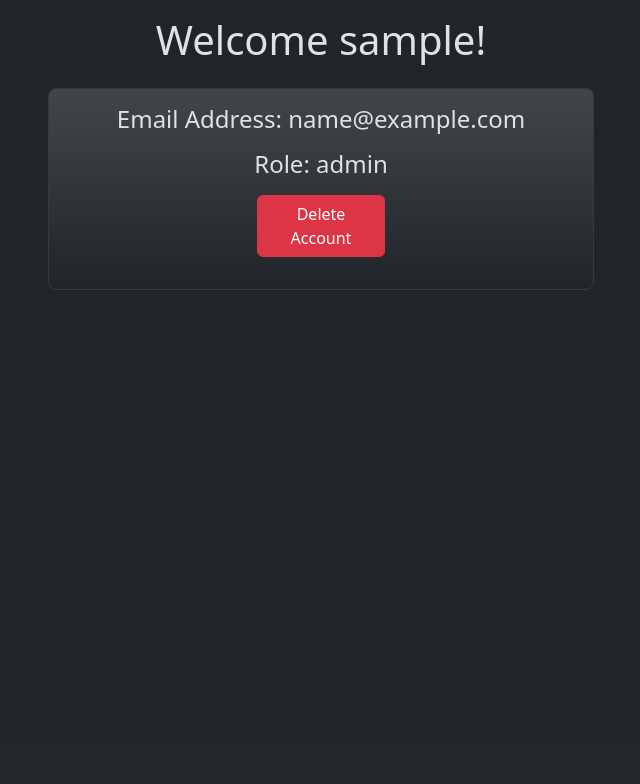
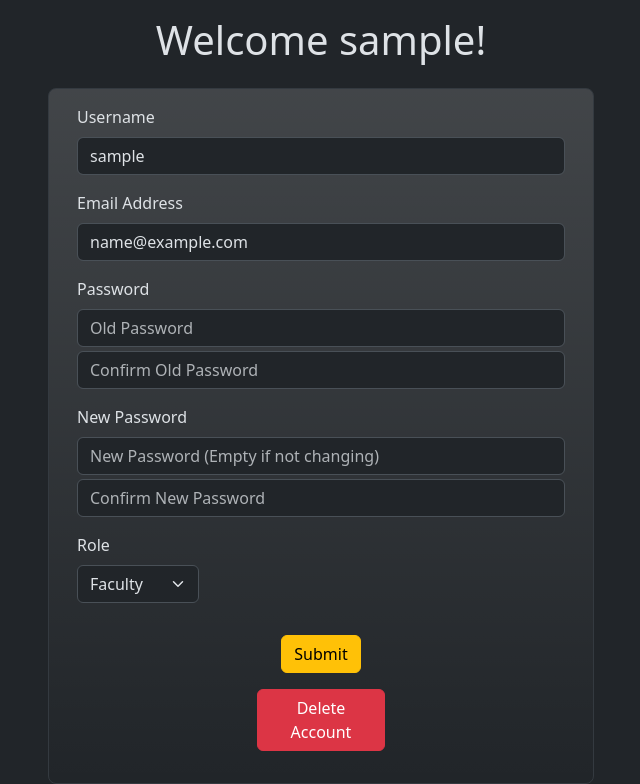
Before and after one commit to LeonBeltran/RPMT, a Flask app: page /account/ in a window 1280 px wide. Shown: the part 56-840 px from the top of the page, without its empty margins (319-959 px from the left). Before the commit the page ends 346 px from the top, so only its background shows below. Run offline with Flask 3, Linux system fonts and the light colour scheme; the visitor is signed in with stand-in values (Sample User, id 1); data comes from the database, SQL or seed files in the repository; some libraries are stand-ins or nearby versions.

Commit message:
Added user credentials changing

```diff
--- a/rpmt/forms.py
+++ b/rpmt/forms.py
@@ -3,7 +3,7 @@ from wtforms import StringField, IntegerField, BooleanField, DateField, SubmitFi
 from wtforms.validators import DataRequired, Length, Optional, InputRequired, NumberRange, EqualTo
 from flask_wtf.file import FileAllowed
 
-class RegisterForm(FlaskForm):
+class UserForm(FlaskForm):
     username = StringField('Username',
                            validators=[DataRequired(), Length(max=128)])
     email = EmailField('Email Address',
@@ -12,10 +12,14 @@ class RegisterForm(FlaskForm):
                            validators=[DataRequired(), Length(max=64)])
     confirm_password = StringField('Confirm Password',
                            validators=[DataRequired(), Length(max=64), EqualTo('password', message='Passwords must match')])
+    new_password = StringField('New Password',
+                           validators=[Optional(), Length(max=64)])
+    confirm_new_password = StringField('Confirm New Password',
+                           validators=[Optional(), Length(max=64), EqualTo('new_password', message='Passwords must match')])
     role = SelectField('Role',
                        choices=[('Faculty', 'Faculty'), ('Admin', 'Admin'), ('Chair', 'Chair'), ('Dev', 'Dev')],
                        validators=[DataRequired()])
-    submit = SubmitField('Register')
+    submit = SubmitField('Submit')
 
 class LoginForm(FlaskForm):
     username = StringField('Username',
--- a/rpmt/routes.py
+++ b/rpmt/routes.py
@@ -1,7 +1,7 @@
-from flask import render_template, flash, redirect, url_for, request, send_from_directory, abort
+from flask import render_template, flash, redirect, url_for, request, send_from_directory
 from flask_login import login_user, current_user, logout_user, login_required
 from rpmt import app, db, bcrypt
-from rpmt.forms import LoginForm, ProjectForm, SearchForm, RegisterForm
+from rpmt.forms import LoginForm, ProjectForm, SearchForm, UserForm
 from rpmt.models import User, Project, Author, Editor, AuthorProject, EditorProject
 import time
 import os
@@ -51,10 +51,12 @@ def project_page(paper_id):
 
 @app.get('/download/<filename>')
 def download_file(filename):
-    try:
+    name, _ = os.path.splitext(filename)
+    if name == "none":
+        flash('File does not exist.', 'danger')
+        return redirect(url_for('project_list'))
+    else:
         return send_from_directory(app.config['DOWNLOAD_FOLDER'], filename)
-    except FileNotFoundError:
-        abort(404)
 
 # Admin: Register Page
 # ----------------------------------------------------------------------------------------------
@@ -63,12 +65,12 @@ def register():
     if current_user.is_authenticated:
         flash(f'Already logged in as {current_user.username}', 'warning')
         return redirect(url_for('home'))
-    form = RegisterForm()
+    form = UserForm()
     return render_template("register.html", form=form)
 
 @app.post("/register")
 def register_post():
-    form = RegisterForm()
+    form = UserForm()
     if form.validate_on_submit():
         username = form.username.data
         email = form.email.data
@@ -157,7 +159,35 @@ def report():
 @login_required
 def manage_account():
     user = User.query.filter_by(username=current_user.username).first()
-    return render_template("userpage.html", user=user)
+    form = UserForm(
+        username=user.username,
+        email=user.email,
+        role=user.role
+    )
+    return render_template("userpage.html", user=user, form=form)
+
+@app.post("/account/")
+def edit_credentials():
+    user = User.query.filter_by(username=current_user.username).first()
+    form = UserForm()
+    if form.validate_on_submit():
+        try:
+            if bcrypt.check_password_hash(user.password, form.password.data):
+                user.username = form.username.data
+                user.email = form.email.data
+                if form.new_password.data:
+                    user.password = bcrypt.generate_password_hash(form.new_password.data).decode("utf-8")
+                user.role = form.role.data
+                db.session.commit()
+                flash('User credentials updated successfully', 'success')
+            else:
+                flash('Please input your old password', 'warning')
+            return redirect(url_for('manage_account'))
+
+        except Exception as e:
+            db.session.rollback()
+            flash(f'An error occurred: {str(e)}', 'danger')
+
 
 @app.get("/account/delete")
 @login_required
--- a/rpmt/templates/userpage.html
+++ b/rpmt/templates/userpage.html
@@ -10,8 +10,36 @@
         </div>
     </div>
     <div style="width: 50%; height: 100%;" class="row p-3 mx-auto rounded-3 bg-gradient border border-dark-subtle align-items-center justify-content-center">
-        <h4 class="mb-3">Email Address: {{ user.email }}</h4>
-        <h4 class="mb-3">Role: {{ user.role }}</h4>
+        <form action="#" method="POST">
+            {{ form.hidden_tag() }}
+            <div class="form-group mb-3" style="text-align: left;">
+                {{ form.username.label(class="form-label") }}
+                {{ form.username(class="form-control", placeholder="Change Username") }}
+            </div>
+            <div class="form-group mb-3" style="text-align: left;">
+                {{ form.email.label(class="form-label") }}
+                {{ form.email(class="form-control", placeholder="Change Email") }}
+            </div>
+            <div class="form-group mb-1" style="text-align: left;">
+                {{ form.password.label(class="form-label") }}
+                {{ form.password(type="password", class="form-control", placeholder="Old Password") }}
+            </div>
+            <div class="form-group mb-3">
+                {{ form.confirm_password(type="password", class="form-control", placeholder="Confirm Old Password") }}
+            </div>
+            <div class="form-group mb-1" style="text-align: left;">
+                {{ form.new_password.label(class="form-label") }}
+                {{ form.new_password(type="password", class="form-control", placeholder="New Password (Empty if not changing)") }}
+            </div>
+            <div class="form-group mb-3">
+                {{ form.confirm_new_password(type="password", class="form-control", placeholder="Confirm New Password") }}
+            </div>
+            <div class="form-group mb-3" style="text-align: left;">
+                {{ form.role.label(class="form-label") }}
+                {{ form.role(class="form-select w-25") }}
+            </div>
+            {{ form.submit(class="btn mt-3 mb-3 btn-warning") }}
+        </form>
         <a href="{{ url_for('delete_user') }}" class="btn mb-3 btn-danger w-25">Delete Account</a>
     </div>
 </div>
```
